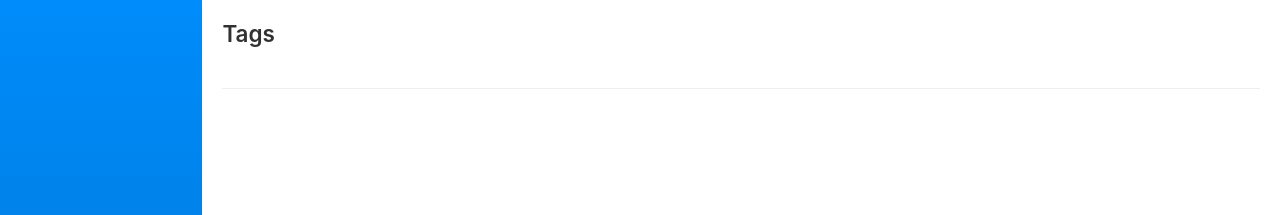
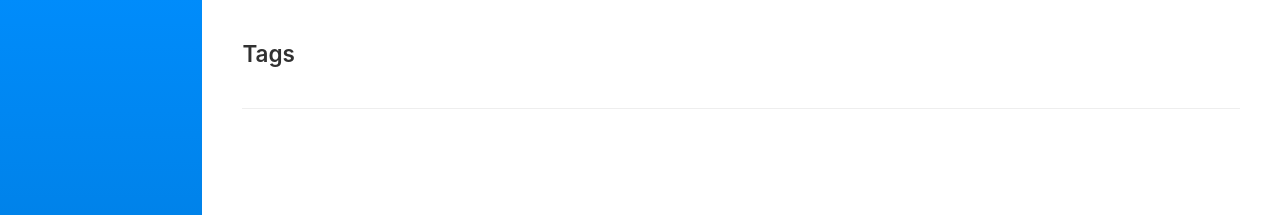
Before and after one commit to Dofboom/Dofboom.github.io, a Jekyll site: the page built from tags.html, in a window 1280 px wide. Shown: the top 215 px of the page. Built offline with Jekyll 4.4.1, drawn with Linux system fonts in a browser that asks for light colours.

Commit message:
Update _layout.scss

```diff
--- a/_sass/hydeout/_layout.scss
+++ b/_sass/hydeout/_layout.scss
@@ -50,7 +50,7 @@ body {
 .content {
   background: $body-bg;
   color: $body-color;
-  padding: $section-spacing;
+  padding: $section-spacing*0.5;
 }
 
 // Container is flexbox as well -- we want content div to stretch and fill
@@ -203,8 +203,8 @@ body {
     color: $body-color;
     min-height: 100vh;
     padding:
-      $section-spacing * 0.5
-      $section-spacing * 0.5
+      $section-spacing
+      $section-spacing
       0;
 
     @if $layout-reverse {
```
